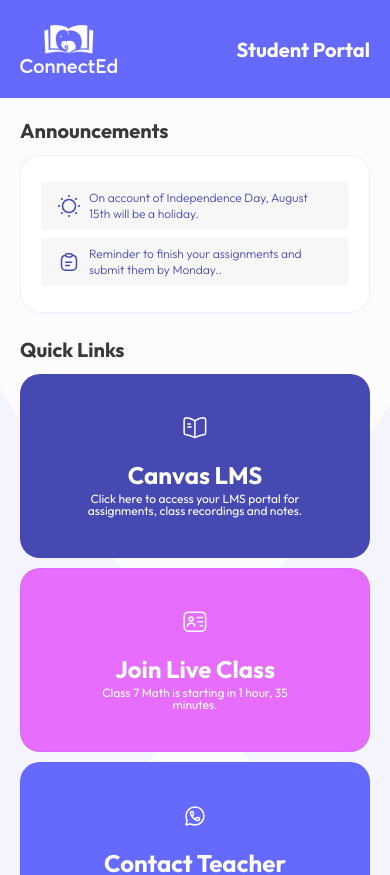
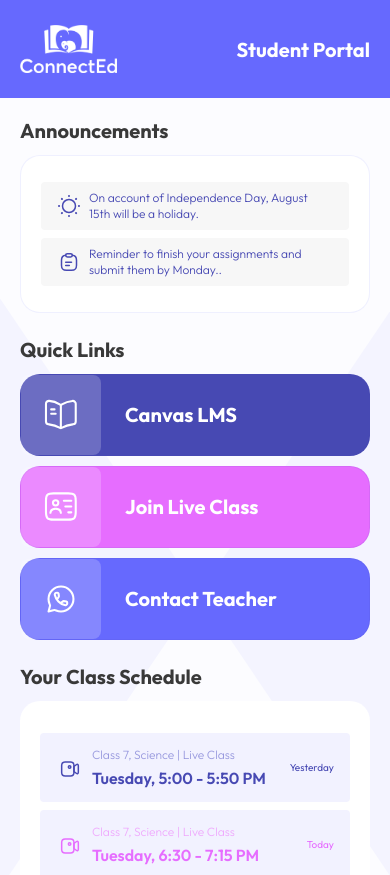
Before and after one commit to dilkhush-raj/connectEd, a Next.js app: page / in a window 390 px wide. Shown: the top 875 px of the page. Built offline with nearby package versions, Linux system fonts and the light colour scheme.

Commit message:
refactor: QuickLinks UI responsive

```diff
--- a/src/assets/icons.tsx
+++ b/src/assets/icons.tsx
@@ -1,8 +1,8 @@
 export const BookIcon = (
   <svg
     xmlns="http://www.w3.org/2000/svg"
-    width="26"
-    height="26"
+    width="100%"
+    height="100%"
     viewBox="0 0 26 26"
     fill="none"
   >
@@ -40,8 +40,8 @@ export const BookIcon = (
 export const ContactIcon = (
   <svg
     xmlns="http://www.w3.org/2000/svg"
-    width="26"
-    height="26"
+    width="100%"
+    height="100%"
     viewBox="0 0 26 26"
     fill="none"
   >
@@ -93,8 +93,8 @@ export const ContactIcon = (
 export const WhatsAppIcon = (
   <svg
     xmlns="http://www.w3.org/2000/svg"
-    width="26"
-    height="26"
+    width="100%"
+    height="100%"
     viewBox="0 0 26 26"
     fill="none"
   >
--- a/src/components/quick-link-card.tsx
+++ b/src/components/quick-link-card.tsx
@@ -19,14 +19,18 @@ export default function QuickLinkCard({
       variant={variant || "base"}
       className={cn(
         className,
-        "flex cursor-pointer flex-col items-center justify-center px-[61px] py-[40px]"
+        "flex cursor-pointer items-center md:flex-col md:justify-center md:px-[61px] md:py-[40px]"
       )}
     >
-      {icon}
-      <h2 className="mt-[16px] text-center text-2xl font-bold leading-normal">
+      <div className="flex aspect-square h-full flex-shrink-0 items-center justify-center rounded-lg bg-white/20 px-4 py-10 md:w-10 md:bg-transparent md:p-0">
+        <div className="aspect-square w-9 md:h-[26px] md:w-[26px]">{icon}</div>
+      </div>
+      <h2 className="m-6 text-xl font-bold leading-normal md:m-0 md:mt-1 md:text-center md:text-2xl">
         {title}
       </h2>
-      <p className="text-center text-xs font-normal leading-3">{description}</p>
+      <p className="hidden text-center text-xs font-normal leading-3 md:block">
+        {description}
+      </p>
     </Card>
   );
 }
```
